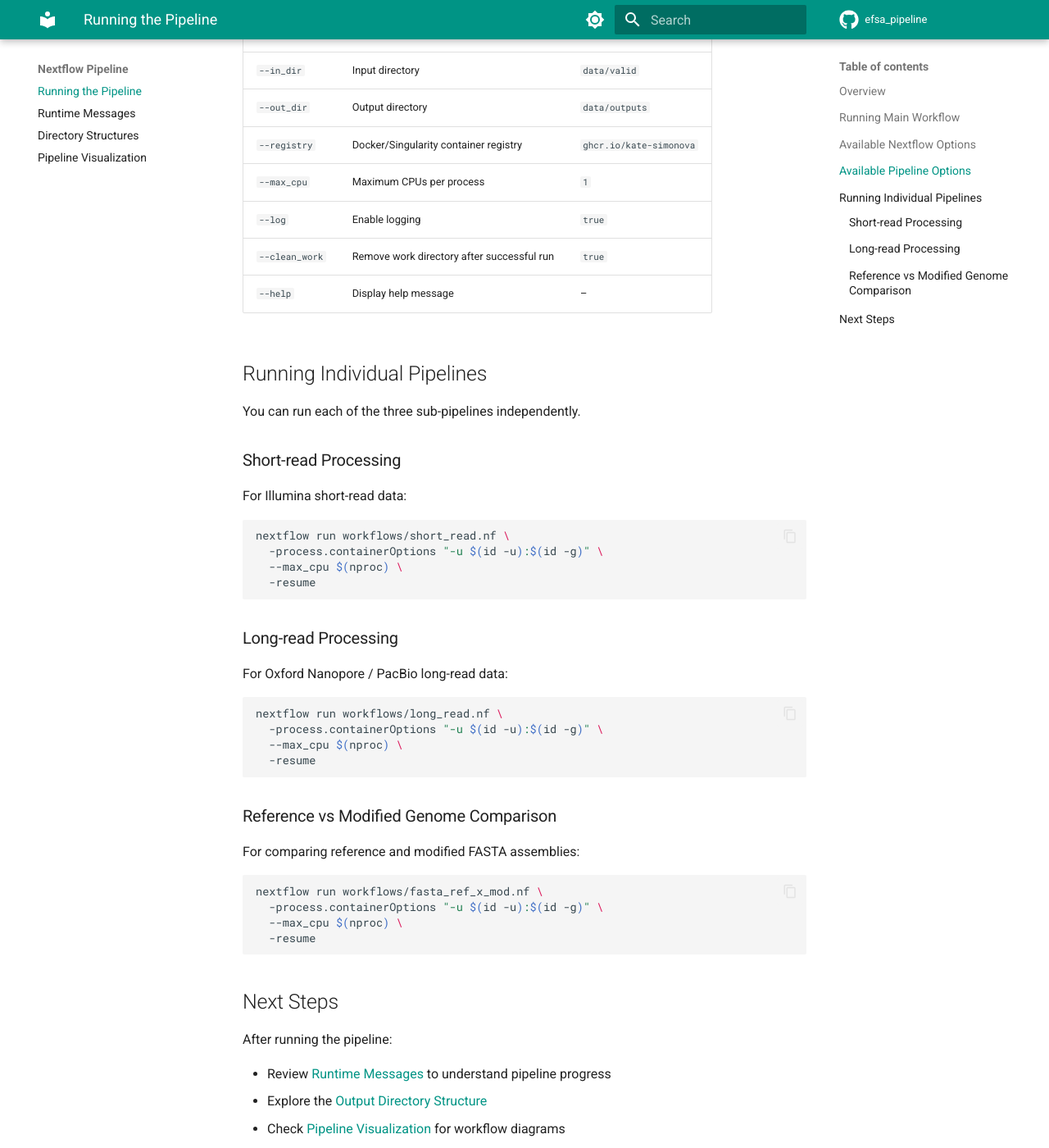
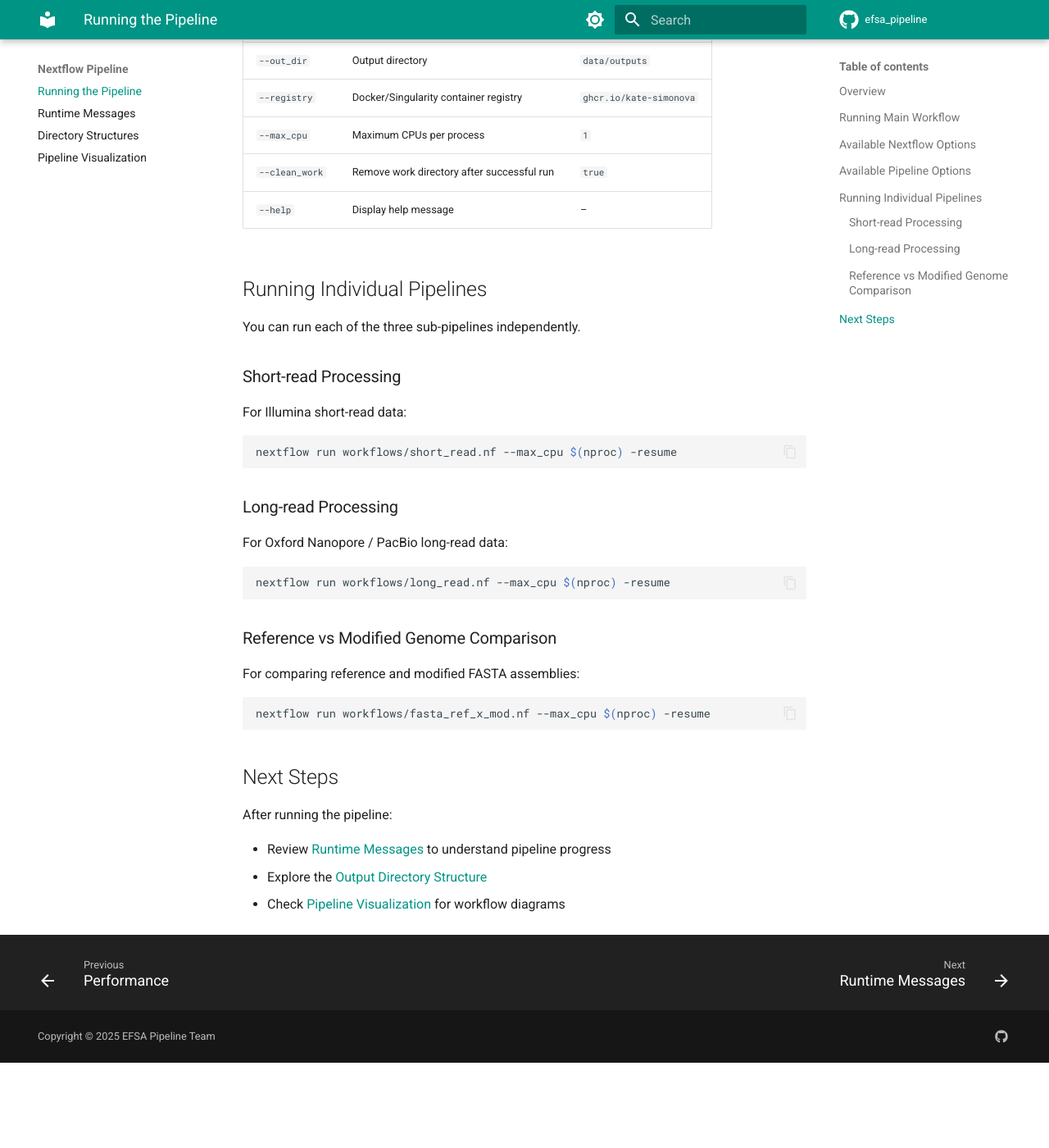
Before and after one commit to denisHanch/efsa_pipeline, an MkDocs documentation site: the page built from docs/nextflow/running-pipeline.md, in a window 1280 px wide and 1400 px high, scrolled down 1134 px. Shown: the whole window at 82% size. Built offline with MkDocs 1.6.1 and Material for MkDocs 9.7.7, drawn with Linux system fonts in a browser that asks for light colours; comment, search, counter and statistics services are not loaded; after the commit the page ends 2430 px from its top, so only the background shows below that; some of the changed text lies outside the part shown.

Commit message:
EFSA-133: EFSA-133: ading nextflow schema to validate inputs & removal of docker user option

````diff
--- a/docs/nextflow/running-pipeline.md
+++ b/docs/nextflow/running-pipeline.md
@@ -15,10 +15,7 @@ Each workflow can also be executed individually if required.
 This executes all workflows based on the files located within a subfolder of `data/valid` folder:
 
 ```bash
-nextflow run main.nf \
-  -process.containerOptions "-u $(id -u):$(id -g)" \
-  --max_cpu $(nproc) \
-  -resume
+nextflow run main.nf --max_cpu $(nproc) -resume
 ```
 
 ## Available Nextflow Options
@@ -38,7 +35,6 @@ nextflow run main.nf \
 | `--out_dir`    | Output directory                             | `data/outputs`         |
 | `--registry`   | Docker/Singularity container registry        | `ghcr.io/kate-simonova`|
 | `--max_cpu`    | Maximum CPUs per process                     | `1`                    |
-| `--log`        | Enable logging                               | `true`                 |
 | `--clean_work` | Remove work directory after successful run   | `true`                 |
 | `--help`       | Display help message                         | –                      |
 
@@ -51,10 +47,7 @@ You can run each of the three sub-pipelines independently.
 For Illumina short-read data:
 
 ```bash
-nextflow run workflows/short_read.nf \
-  -process.containerOptions "-u $(id -u):$(id -g)" \
-  --max_cpu $(nproc) \
-  -resume
+nextflow run workflows/short_read.nf --max_cpu $(nproc) -resume
 ```
 
 ### Long-read Processing
@@ -62,10 +55,7 @@ nextflow run workflows/short_read.nf \
 For Oxford Nanopore / PacBio long-read data:
 
 ```bash
-nextflow run workflows/long_read.nf \
-  -process.containerOptions "-u $(id -u):$(id -g)" \
-  --max_cpu $(nproc) \
-  -resume
+nextflow run workflows/long_read.nf --max_cpu $(nproc) -resume
 ```
 
 ### Reference vs Modified Genome Comparison
@@ -73,10 +63,7 @@ nextflow run workflows/long_read.nf \
 For comparing reference and modified FASTA assemblies:
 
 ```bash
-nextflow run workflows/fasta_ref_x_mod.nf \
-  -process.containerOptions "-u $(id -u):$(id -g)" \
-  --max_cpu $(nproc) \
-  -resume
+nextflow run workflows/fasta_ref_x_mod.nf --max_cpu $(nproc) -resume
 ```
 
 
````
Also changed, not shown: README.md (+5 -21 lines), docs/getting-started/quick-start.md (+1 -4 lines), nextflow_schema.json (added, +67 -0 lines), .github/copilot-instructions.md, 2 other files.
